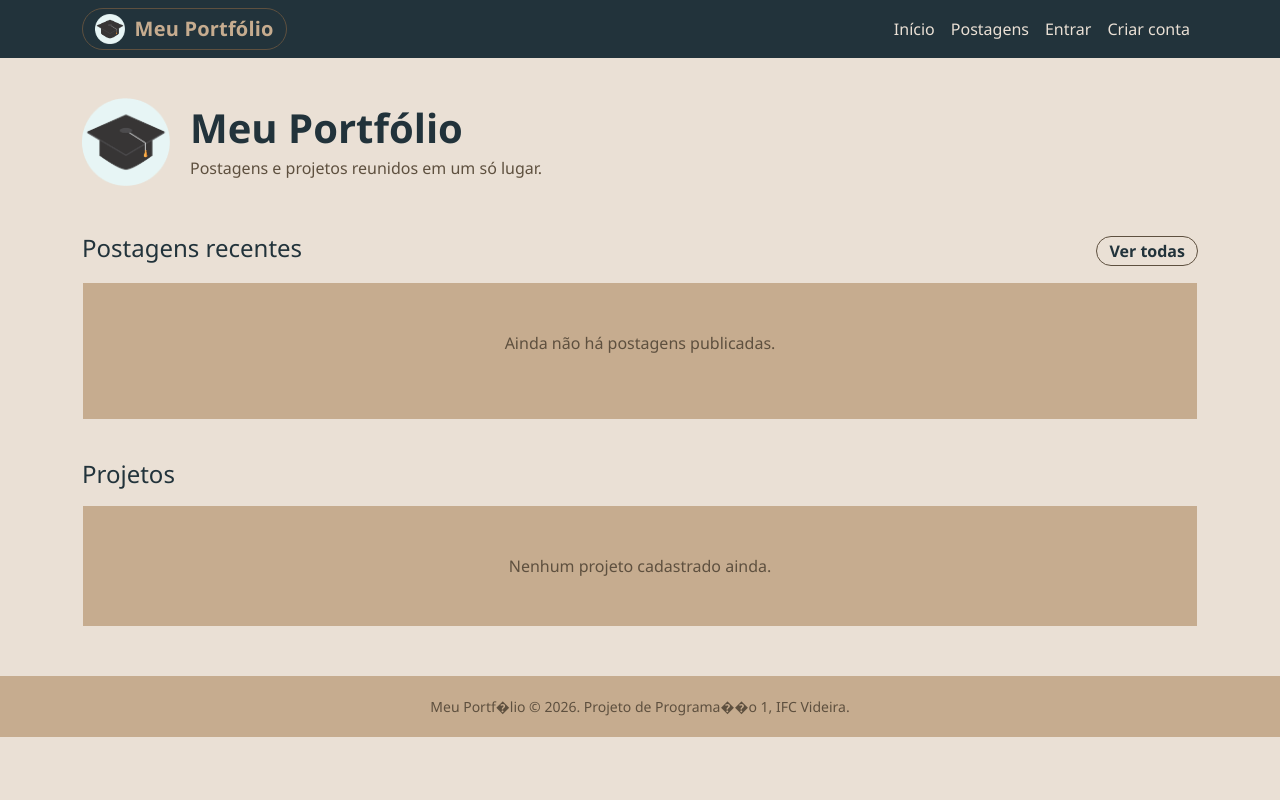
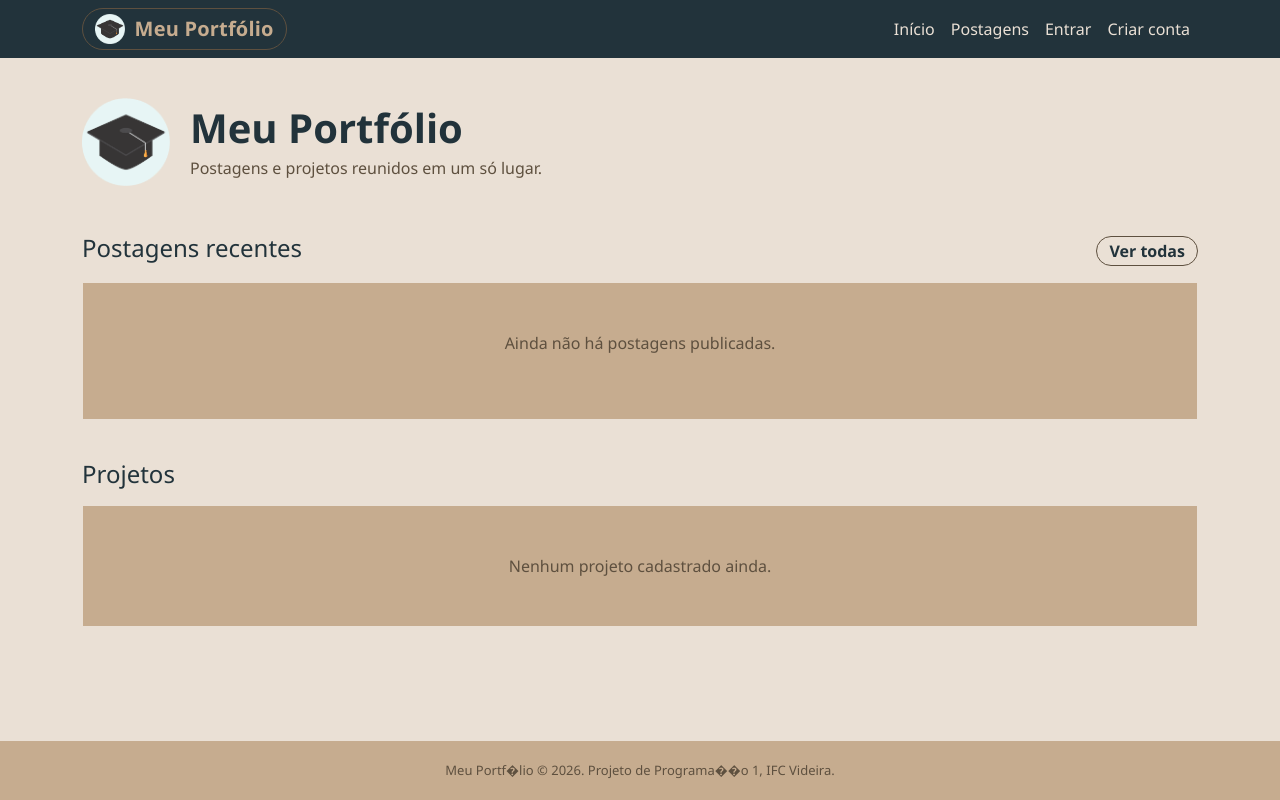
Before and after one commit to LilianSRamos/Portfolio, a Java web app: page /inicio in a window 1280 px wide. Run offline with Tomcat 11, a stand-in JSP engine, Linux system fonts and the light colour scheme; data that the repository does not hold is empty.

Commit message:
Correção footer

```diff
--- a/Portfolio1/src/main/webapp/assets/css/portfolio.css
+++ b/Portfolio1/src/main/webapp/assets/css/portfolio.css
@@ -1,3 +1,7 @@
+body { display: flex; flex-direction: column; min-height: 100vh; }
+main { flex: 1 0 auto; width: 100%; }
+.rodape-site { flex-shrink: 0; margin-top: auto; }
+
 .logo { width: 30px; height: 30px; margin-right: .6rem; }
 
 .hero {
@@ -40,6 +44,8 @@
   gap: .4rem;
   flex: 1;
 }
+.cartao-post a { color: inherit; text-decoration: none; }
+.cartao-post a:hover { text-decoration: underline; }
 
 .meta { color: var(--tinta-suave, #5b6776); font-size: .875rem; }
 
@@ -64,9 +70,9 @@
 
 .rodape-site {
   border-top: 1px solid var(--linha, #dde2e8);
-  color: var(--tinta-suave, #5b6776);
-  font-size: .875rem;
+  color: #5e503f;
+  font-size: 13px;
   padding: 1.25rem 0;
   background: #c6ac8f;
-text-align: center;
+  text-align: center;
 }
```
